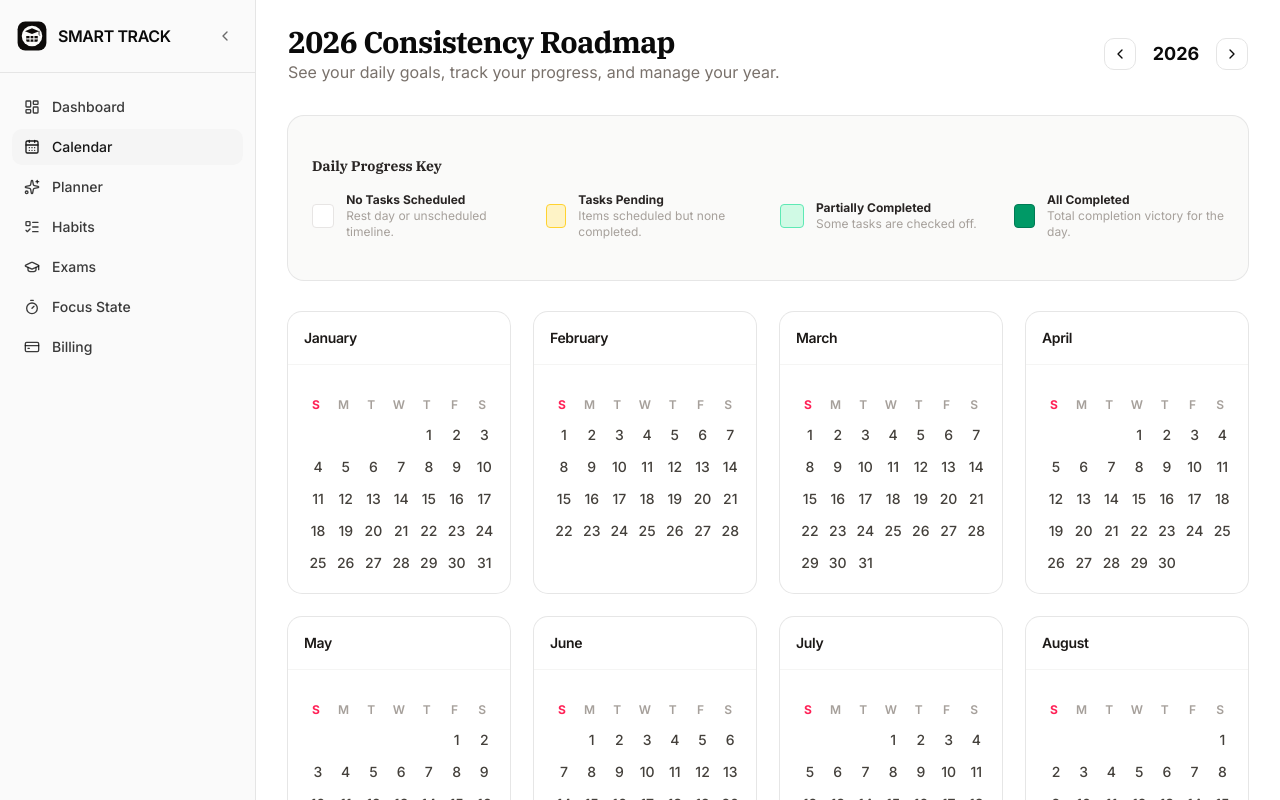
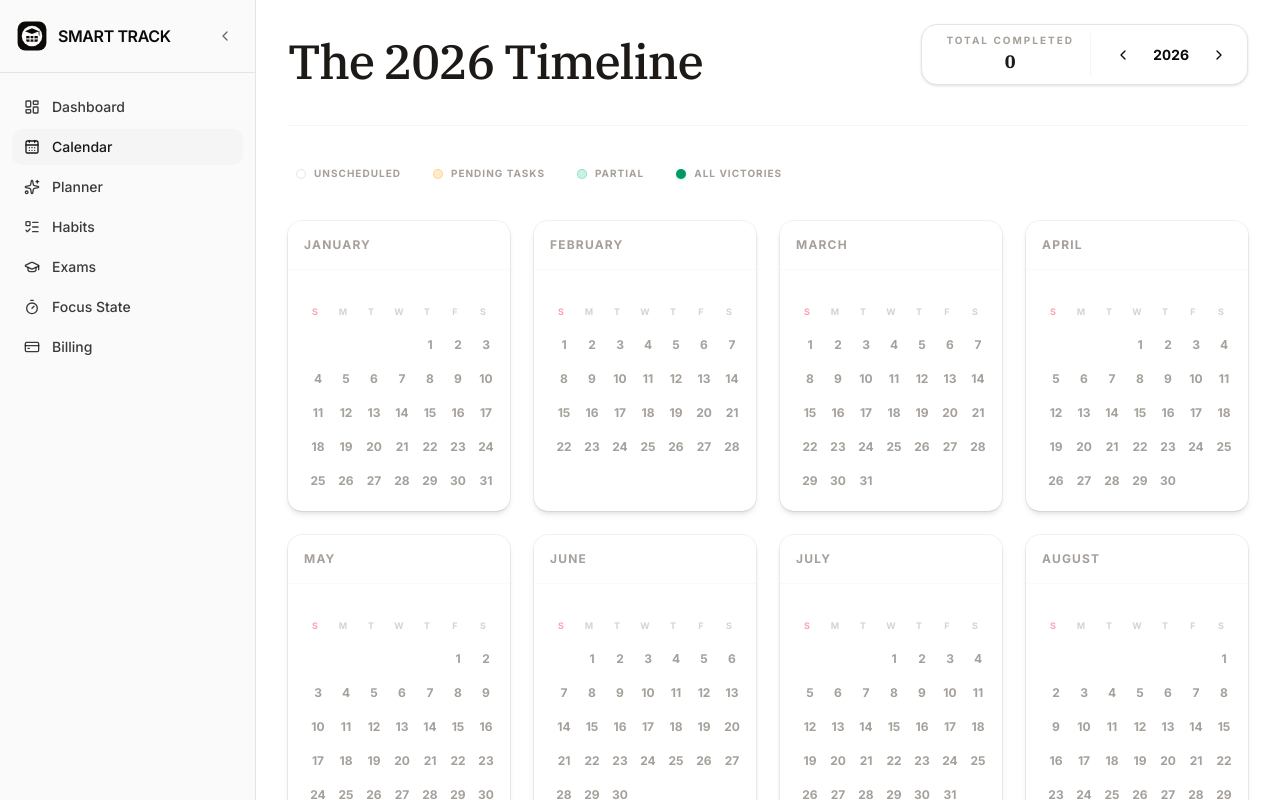
Before and after one commit to abdul-rahman-0x/smart-track, a Next.js app: page /calendar in a window 1280 px wide. Shown: the top 800 px of the page. Built offline with nearby package versions, Linux system fonts and the light colour scheme; no server answers; the database is empty; sample sign-in values are in the browser's storage.

Commit message:
feat: enhance calendar client with dynamic year handling and improved task completion styling

```diff
--- a/app/(dashboard)/calendar/calendar-client.tsx
+++ b/app/(dashboard)/calendar/calendar-client.tsx
@@ -5,6 +5,7 @@ import { useRouter } from "next/navigation";
 import { Card, CardContent, CardHeader, CardTitle } from "@/components/ui/card";
 import { Button } from "@/components/ui/button";
 import { ChevronLeft, ChevronRight } from "lucide-react";
+import { cn } from "@/lib/utils";
 
 interface Task {
     id: string;
@@ -18,258 +19,160 @@ interface CalendarClientProps {
     initialTasks: Task[];
 }
 
-const MONTHS = [
-    "January",
-    "February",
-    "March",
-    "April",
-    "May",
-    "June",
-    "July",
-    "August",
-    "September",
-    "October",
-    "November",
-    "December",
-];
-
+const MONTHS = ["January", "February", "March", "April", "May", "June", "July", "August", "September", "October", "November", "December"];
 const WEEKDAYS = ["S", "M", "T", "W", "T", "F", "S"];
 
 export function CalendarClient({ initialTasks }: CalendarClientProps) {
     const router = useRouter();
-    const [currentYear, setCurrentYear] = useState(2026);
+    const [currentYear, setCurrentYear] = useState(new Date().getFullYear());
 
-    // Compute tasks completion statistics by date string "YYYY-MM-DD"
+    // --- LOGIC: Compute stats and mapping ---
     const activityMap = useMemo(() => {
         const map: Record<string, { total: number; completed: number }> = {};
-
         initialTasks.forEach((task) => {
             if (!task.dueDate) return;
-
             const dateKey = new Date(task.dueDate).toISOString().split("T")[0];
-
-            if (!map[dateKey]) {
-                map[dateKey] = { total: 0, completed: 0 };
-            }
-
+            if (!map[dateKey]) map[dateKey] = { total: 0, completed: 0 };
             map[dateKey].total += 1;
-            if (task.completed) {
-                map[dateKey].completed += 1;
-            }
+            if (task.completed) map[dateKey].completed += 1;
         });
-
         return map;
     }, [initialTasks]);
+
+    const totalCompleted = useMemo(() => initialTasks.filter(t => t.completed).length, [initialTasks]);
 
     const getMonthDays = (year: number, monthIndex: number) => {
         const firstDayIndex = new Date(year, monthIndex, 1).getDay();
         const totalDays = new Date(year, monthIndex + 1, 0).getDate();
-
         const daysArray: (number | null)[] = [];
-
-        for (let i = 0; i < firstDayIndex; i++) {
-            daysArray.push(null);
-        }
-
-        for (let day = 1; day <= totalDays; day++) {
-            daysArray.push(day);
-        }
-
+        for (let i = 0; i < firstDayIndex; i++) daysArray.push(null);
+        for (let day = 1; day <= totalDays; day++) daysArray.push(day);
         return daysArray;
     };
 
     const handleDateClick = (day: number, monthIndex: number) => {
         const formattedMonth = String(monthIndex + 1).padStart(2, "0");
         const formattedDay = String(day).padStart(2, "0");
-        router.push(
-            `/planner?date=${currentYear}-${formattedMonth}-${formattedDay}`,
-        );
+        router.push(`/planner?date=${currentYear}-${formattedMonth}-${formattedDay}`);
     };
 
-    // Helper to determine the dynamic color class based on task completion
-    const getDayColorClass = (day: number, monthIndex: number) => {
+    // --- UI HELPERS: Tier-based coloring ---
+    const getDayStyles = (day: number, monthIndex: number) => {
         const formattedMonth = String(monthIndex + 1).padStart(2, "0");
         const formattedDay = String(day).padStart(2, "0");
         const dateKey = `${currentYear}-${formattedMonth}-${formattedDay}`;
-
         const activity = activityMap[dateKey];
 
         if (!activity || activity.total === 0) {
-            // Standard empty day - No borders or red coloring on empty Sundays
-            return "text-stone-700 dark:text-stone-300 hover:bg-stone-900 hover:text-stone-50 dark:hover:bg-stone-50 dark:hover:text-stone-900";
+            return "text-stone-400 dark:text-stone-600 hover:bg-stone-100 dark:hover:bg-stone-800";
         }
 
         const { total, completed } = activity;
 
         if (completed === 0) {
-            // Tasks scheduled but none completed (Amber/Yellow warning badge)
-            return "bg-amber-100 text-amber-900 border border-amber-300 dark:bg-amber-950/40 dark:text-amber-300 dark:border-amber-800 hover:brightness-95";
-        } else if (completed > 0 && completed < total) {
-            // Partially completed tasks (Light Green progress badge)
-            return "bg-emerald-100 text-emerald-900 border border-emerald-300 dark:bg-emerald-950/30 dark:text-emerald-300 dark:border-emerald-800 hover:brightness-95";
-        } else if (completed === total) {
-            // All tasks completed (Solid GitHub-style Green badge)
-            return "bg-emerald-600 text-emerald-50 border border-emerald-700 dark:bg-emerald-600 dark:text-emerald-50 dark:border-emerald-500 hover:bg-emerald-700";
+            return "bg-amber-500/10 text-amber-600 border border-amber-500/20 shadow-[inset_0_0_8px_rgba(245,158,11,0.1)]";
+        } else if (completed < total) {
+            return "bg-emerald-500/10 text-emerald-600 border border-emerald-500/20";
+        } else {
+            return "bg-emerald-600 text-white shadow-lg shadow-emerald-500/20 border-emerald-700";
         }
-
-        return "";
     };
 
     return (
-        <div className="space-y-8 max-w-7xl mx-auto">
-            {/* Page Header */}
-            <div className="flex flex-col gap-4 sm:flex-row sm:items-center sm:justify-between">
-                <div>
-                    <h2 className="text-3xl font-bold tracking-tight">
-                        {currentYear} Consistency Roadmap
-                    </h2>
-                    <p className="text-stone-500 dark:text-stone-400">
-                        See your daily goals, track your progress, and manage
-                        your year.
-                    </p>
+        <div className="max-w-7xl mx-auto space-y-10 px-4 md:px-0">
+
+            {/* --- HEADER --- */}
+            <div className="flex flex-col gap-6 sm:flex-row sm:items-end sm:justify-between border-b border-stone-100 dark:border-stone-800 pb-10">
+
+                <h3 className="text-5xl font-serif font-medium text-stone-900 dark:text-white leading-none tracking-tight">
+                    The {currentYear} Timeline
+                </h3>
+
+                <div className="flex items-center gap-4 bg-white dark:bg-stone-900 p-2 rounded-2xl border border-stone-200 dark:border-stone-800 shadow-sm">
+
+                    {/* Metric Section */}
+                    <div className="flex items-center gap-4 px-4 border-r border-stone-100 dark:border-stone-800">
+                        <div className="text-center">
+                            <p className="text-[10px] font-bold text-stone-400 uppercase tracking-[0.2em]">Total Completed</p>
+                            <p className="text-lg font-serif font-bold text-stone-900 dark:text-stone-50">{totalCompleted}</p>
+                        </div>
                     </div>
 
-                {/* Year Selector */}
-                <div className="flex items-center gap-2">
+                    {/* Navigation Section */}
+                    <div className="flex items-center gap-2 pr-1">
                         <Button
-                        variant="outline"
+                            variant="ghost"
                             size="icon"
-                        onClick={() => setCurrentYear((prev) => prev - 1)}
-                        aria-label="Previous year">
-                        <ChevronLeft className="h-4 w-4" />
+                            className="h-8 w-8 hover:bg-stone-100 dark:hover:bg-stone-800 transition-colors"
+                            onClick={() => setCurrentYear(prev => prev - 1)}
+                        >
+                            <ChevronLeft className="size-4" />
                         </Button>
-                    <span className="text-lg font-bold min-w-16 text-center">
+
+                        <span className="text-sm font-bold w-12 text-center select-none tabular-nums">
                             {currentYear}
                         </span>
+
                         <Button
-                        variant="outline"
+                            variant="ghost"
                             size="icon"
-                        onClick={() => setCurrentYear((prev) => prev + 1)}
-                        aria-label="Next year">
-                        <ChevronRight className="h-4 w-4" />
+                            className="h-8 w-8 hover:bg-stone-100 dark:hover:bg-stone-800 transition-colors"
+                            onClick={() => setCurrentYear(prev => prev + 1)}
+                        >
+                            <ChevronRight className="size-4" />
                         </Button>
                     </div>
                 </div>
+            </div>
 
-            {/* Structured SaaS-Grade Explanatory Key Card (Positioned at the TOP) */}
-            <Card className="border-stone-200 bg-stone-50 dark:border-stone-800 dark:bg-stone-900/40 shadow-none rounded-2xl">
-                <div className="p-6 space-y-4">
-                    <h4 className="font-bold text-sm text-stone-800 dark:text-stone-200">
-                        Daily Progress Key
-                    </h4>
-                    <div className="grid gap-6 sm:grid-cols-2 md:grid-cols-4">
-                        {/* Legend 1: No Tasks */}
-                        <div className="flex items-center gap-3">
-                            <div className="w-6 h-6 rounded bg-white border border-stone-200 dark:bg-stone-950 dark:border-stone-800" />
-                            <div className="text-xs">
-                                <p className="font-bold text-stone-800 dark:text-stone-200">
-                                    No Tasks Scheduled
-                                </p>
-                                <p className="text-stone-400">
-                                    Rest day or unscheduled timeline.
-                                </p>
+            {/* --- PROGRESS KEY --- */}
+            <div className="flex flex-wrap gap-8 items-center justify-start text-[10px] font-bold text-stone-400 uppercase tracking-widest px-2">
+                <div className="flex items-center gap-2">
+                    <div className="size-2.5 rounded-sm border border-stone-200 dark:border-stone-800" />
+                    <span>Unscheduled</span>
+                </div>
+                <div className="flex items-center gap-2">
+                    <div className="size-2.5 rounded-sm bg-amber-500/20 border border-amber-500/30" />
+                    <span>Pending Tasks</span>
+                </div>
+                <div className="flex items-center gap-2">
+                    <div className="size-2.5 rounded-sm bg-emerald-500/20 border border-emerald-500/30" />
+                    <span>Partial</span>
+                </div>
+                <div className="flex items-center gap-2">
+                    <div className="size-2.5 rounded-sm bg-emerald-600 shadow-sm shadow-emerald-500/20" />
+                    <span>All Victories</span>
                 </div>
             </div>
 
-                        {/* Legend 2: Amber Pending */}
-                        <div className="flex items-center gap-3">
-                            <div className="w-6 h-6 rounded bg-amber-100 border border-amber-300 dark:bg-amber-950/40 dark:border-amber-800" />
-                            <div className="text-xs">
-                                <p className="font-bold text-stone-800 dark:text-stone-200">
-                                    Tasks Pending
-                                </p>
-                                <p className="text-stone-400">
-                                    Items scheduled but none completed.
-                                </p>
-                            </div>
-                        </div>
-
-                        {/* Legend 3: Light Green Partial */}
-                        <div className="flex items-center gap-3">
-                            <div className="w-6 h-6 rounded bg-emerald-100 border border-emerald-300 dark:bg-emerald-950/30 dark:border-emerald-800" />
-                            <div className="text-xs">
-                                <p className="font-bold text-stone-800 dark:text-stone-200">
-                                    Partially Completed
-                                </p>
-                                <p className="text-stone-400">
-                                    Some tasks are checked off.
-                                </p>
-                            </div>
-                        </div>
-
-                        {/* Legend 4: Deep Green Complete */}
-                        <div className="flex items-center gap-3">
-                            <div className="w-6 h-6 rounded bg-emerald-600 border border-emerald-700 dark:bg-emerald-600 dark:border-emerald-500" />
-                            <div className="text-xs">
-                                <p className="font-bold text-stone-800 dark:text-stone-200">
-                                    All Completed
-                                </p>
-                                <p className="text-stone-400">
-                                    Total completion victory for the day.
-                                </p>
-                            </div>
-                        </div>
-                    </div>
-                </div>
-            </Card>
-
-            {/* 12-Month Calendar Grid */}
+            {/* --- GRID: 12-Month --- */}
             <div className="grid gap-6 sm:grid-cols-2 lg:grid-cols-3 xl:grid-cols-4">
-                {MONTHS.map((monthName, monthIndex) => {
-                    const days = getMonthDays(currentYear, monthIndex);
-
-                    return (
-                        <Card
-                            key={monthName}
-                            className="border-stone-200 bg-white dark:border-stone-800 dark:bg-stone-900 shadow-none">
-                            <CardHeader className="pb-3 border-b border-stone-100 dark:border-stone-800">
-                                <CardTitle className="text-md font-semibold tracking-tight text-stone-900 dark:text-stone-50">
+                {MONTHS.map((monthName, monthIndex) => (
+                    <Card key={monthName} className="border-stone-200/60 dark:border-stone-800/60 bg-white dark:bg-stone-900/40 ring-1 ring-black/5 dark:ring-white/5 transition-all shadow-md">
+                        <CardHeader className="pb-3 border-b border-stone-50 dark:border-stone-800/50">
+                            <CardTitle className="text-xs font-bold uppercase tracking-widest text-stone-400">
                                 {monthName}
                             </CardTitle>
                         </CardHeader>
-                            <CardContent className="pt-4">
-                                {/* Weekdays Headers - Sunday highlighted in Rose Red */}
-                                <div className="grid grid-cols-7 gap-1 text-center text-xs font-semibold text-stone-400 dark:text-stone-500 mb-2">
+                        <CardContent className="pt-5">
+                            <div className="grid grid-cols-7 gap-1.5 text-center text-[9px] font-bold text-stone-300 dark:text-stone-700 mb-3">
                                 {WEEKDAYS.map((day, idx) => (
-                                        <span
-                                            key={idx}
-                                            className={
-                                                idx === 0
-                                                    ? "text-rose-500 dark:text-rose-400 font-bold"
-                                                    : ""
-                                            }>
-                                            {day}
-                                        </span>
+                                    <span key={idx} className={idx === 0 ? "text-rose-400/60" : ""}>{day}</span>
                                 ))}
                             </div>
 
-                                {/* Days Cells */}
-                                <div className="grid grid-cols-7 gap-1 text-center text-sm">
-                                    {days.map((day, dayIdx) => {
-                                        if (day === null) {
-                                            return (
-                                                <span
-                                                    key={`empty-${dayIdx}`}
-                                                    className="h-7 w-7"
-                                                />
-                                            );
-                                        }
-
-                                        const colorClass = getDayColorClass(
-                                            day,
-                                            monthIndex,
-                                        );
-
+                            <div className="grid grid-cols-7 gap-1.5 text-center text-xs">
+                                {getMonthDays(currentYear, monthIndex).map((day, dayIdx) => {
+                                    if (day === null) return <span key={`empty-${dayIdx}`} className="h-7 w-7" />;
                                     return (
                                         <button
                                             key={`day-${day}`}
-                                                onClick={() =>
-                                                    handleDateClick(
-                                                        day,
-                                                        monthIndex,
-                                                    )
-                                                }
-                                                className={`h-7 w-7 flex items-center justify-center rounded-md font-medium focus:outline-none ${colorClass}`}>
+                                            onClick={() => handleDateClick(day, monthIndex)}
+                                            className={cn(
+                                                "h-7 w-7 flex items-center justify-center rounded-md font-bold",
+                                                getDayStyles(day, monthIndex)
+                                            )}
+                                        >
                                             {day}
                                         </button>
                                     );
@@ -277,8 +180,7 @@ export function CalendarClient({ initialTasks }: CalendarClientProps) {
                             </div>
                         </CardContent>
                     </Card>
-                    );
-                })}
+                ))}
             </div>
         </div>
     );
```
Lines whose indentation alone changed are shown as unchanged.
